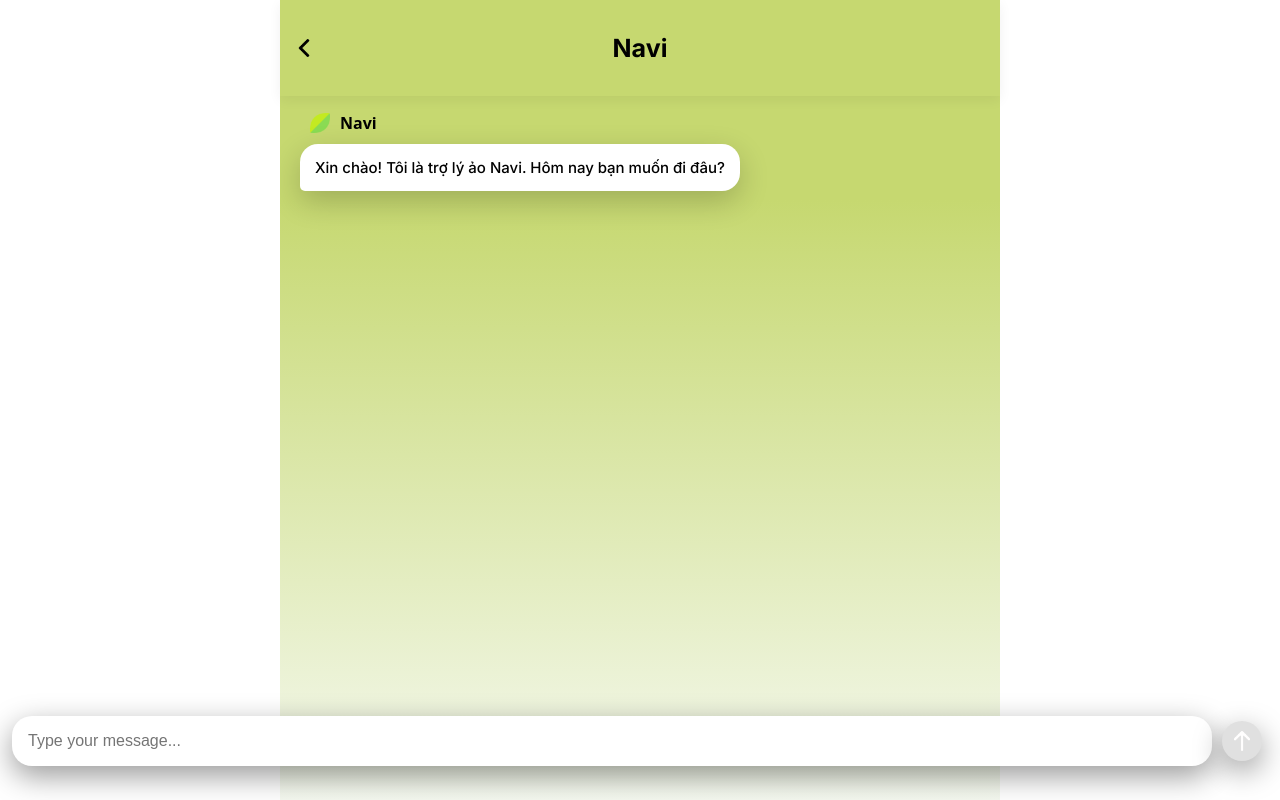
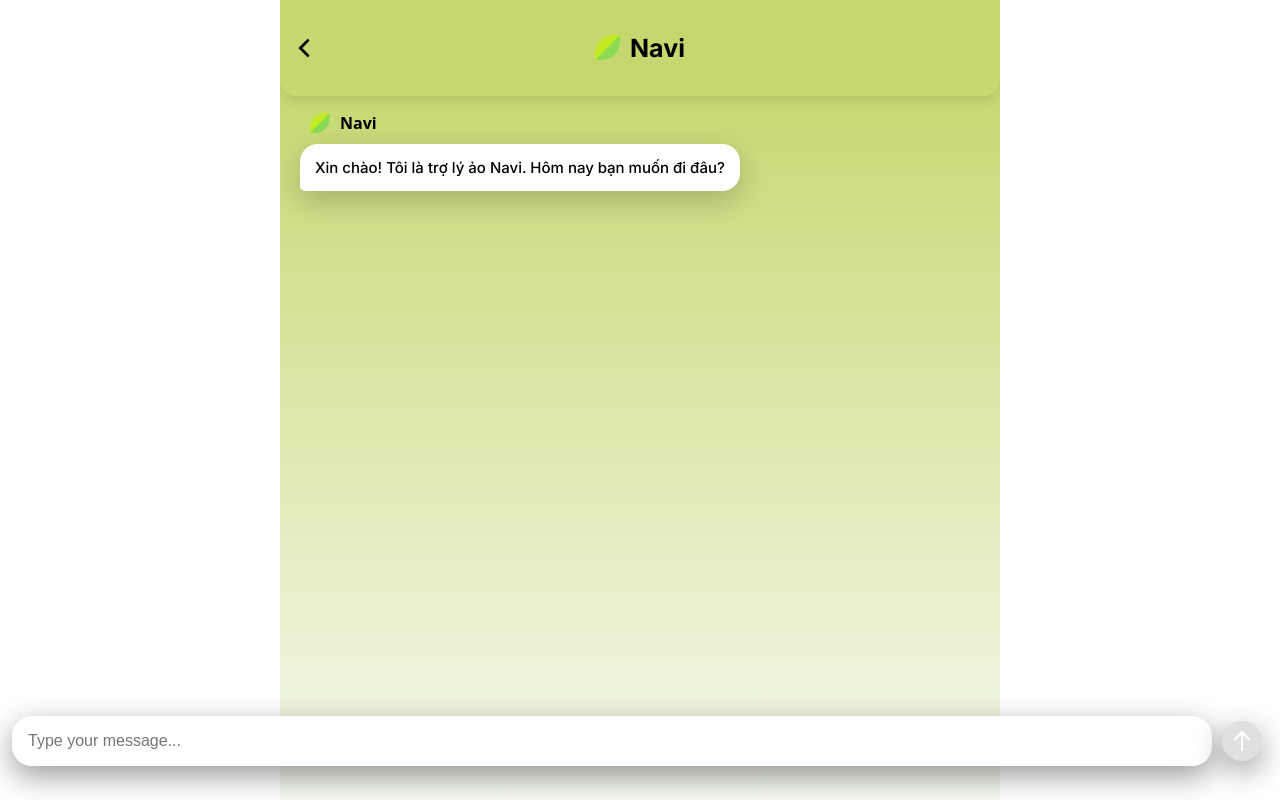
Before and after one commit to Van-Trangg/Project, a React (Vite) app in the folder frontend/: page /chat in a window 1280 px wide. Built offline with nearby package versions, Linux system fonts and the light colour scheme; no server answers.

Commit message:
đổi màu checkin + cải thiện scrolling trong chat

```diff
--- a/frontend/src/components/Pin.tsx
+++ b/frontend/src/components/Pin.tsx
@@ -2,6 +2,7 @@
 import L from "leaflet";
 import pin from "../public/pin.png";
 import here from "../public/here.png";
+import alr from "../public/already.png";
 import markerShadowPng from "leaflet/dist/images/marker-shadow.png";
 // Fix Leaflet default icon path issue in Webpack/Parcel/Vite
 // delete (L.Icon.Default.prototype as any)._getIconUrl;
@@ -32,3 +33,14 @@ export const customIconHere = new L.Icon({
   shadowSize: [30, 30],
   shadowAnchor: [18, 30],
 });
+
+export const checkedInIcon = new L.Icon({
+  iconUrl: alr,               // your custom image
+  iconRetinaUrl: alr,
+  iconSize: [35, 35],               // width, height
+  iconAnchor: [25, 30],             // point of the icon that corresponds to marker's location
+  popupAnchor: [0, -38],            // where the popup opens relative to the iconAnchor
+  shadowUrl: markerShadowPng,
+  shadowSize: [30, 30],
+  shadowAnchor: [18, 30],
+});
--- a/frontend/src/pages/Chat.jsx
+++ b/frontend/src/pages/Chat.jsx
@@ -17,12 +17,15 @@ export default function Chatbot() {
     const messagesContainerRef = useRef(null);
 
     const scrollToBottom = () => {
+        // Add a small delay to ensure DOM is ready
+        setTimeout(() => {
             if (messagesContainerRef.current) {
                 messagesContainerRef.current.scrollTo({
                     top: messagesContainerRef.current.scrollHeight,
                     behavior: 'smooth'
                 });
             }
+        }, 100);
     };
 
     useEffect(() => {
@@ -102,7 +105,10 @@ export default function Chatbot() {
                     <img src = '/src/public/back.png' width = '18px' height = '18px'/>
                 </button>
 
-                <span className = 'chat-title'>Navi</span>
+                <div className = 'chat-title'>
+                    <img className = 'chat-title-icon' src = 'src/public/ecopoint.png' height = "25px" width = "25px"></img>
+                    Navi
+                </div>
 
             </div>
             <div className="chat-window">
@@ -138,7 +144,7 @@ export default function Chatbot() {
                                 <span>Navi</span>
                             </>
                         </div>
-                        <div className='message-content bot-message'>...</div>
+                        <div className='message-content bot-message typing-indicator'></div>
                     </div>}
                     <div className = 'chat-bottom-spacer' ref={messagesEndRef} />
                 </div>
--- a/frontend/src/pages/Map.jsx
+++ b/frontend/src/pages/Map.jsx
@@ -4,7 +4,7 @@ import { MapContainer, TileLayer, Marker, useMap, Popup } from 'react-leaflet';
 import { listPlaces, getPois, percentageChecked, getNearestMap, checked } from '../api/map'
 import '../styles/Map.css'
 import 'leaflet/dist/leaflet.css';
-import { customIcon, customIconHere } from '../components/Pin';
+import { checkedInIcon, customIcon, customIconHere } from '../components/Pin';
 import rewardOutlineIcon from '../public/reward-outline.png';
 import rewardSolidIcon from '../public/reward-solid.png';
 import homeOutlineIcon from '../public/home-outline.png';
@@ -15,7 +15,6 @@ import mapOutlineIcon from '../public/map-outline.png';
 import mapSolidIcon from '../public/map-solid.png'
 import leaderboardOutlineIcon from '../public/leaderboard-outline.png';
 import leaderboardSolidIcon from '../public/leaderboard-solid.png'
-
 
 function MapController({ onMapReady }) {
   const map = useMap();
@@ -318,10 +317,10 @@ export default function Map() {
             />
             {pois.map((pin) => (
               <Marker
+                className = 'map-pin'
                 key={pin.id}
                 position={[pin.lat, pin.lng]}
-
-                icon = {customIcon}
+                icon = {checkInCache[pin.id] ? checkedInIcon : customIcon}
                 eventHandlers={{
                   click: () => {
                     setSelectedPin(pin);
--- a/frontend/src/styles/Chat.css
+++ b/frontend/src/styles/Chat.css
@@ -5,7 +5,9 @@
     display: flex;
     flex-direction: column;
     height: 100vh;
-    background: linear-gradient(#C6D870 25%, #F5F9F0 100%);
+    background: linear-gradient(#C6D870 10%, #F5F9F0 100%);
+    overflow: hidden;
+    touch-action: none; /* Prevent page-level touch scrolling */
 }
 
 .back-button {
@@ -15,19 +17,20 @@
 }
 
 .chat-header {
+    position: absolute;
     height: 12dvh;
-    position: absolute;
+    background: rgba(198, 216, 112, 0.85);
+    backdrop-filter: blur(10px);
+    border-bottom-left-radius: 16px;
+    border-bottom-right-radius: 16px;
     width: 100%;
     display: flex;
     flex-direction: row;
     padding: 10px 15px;
-    background: transparent;
-    background: #C6D870;
     align-items: center;
     z-index: 10000;
-    overflow: hidden;
-    backdrop-filter: blur(2px);
-    box-shadow: 0 4px 12px rgba(0, 0, 0, 0.06);
+    flex-shrink: 0;
+    box-shadow: 0 4px 12px rgba(0, 0, 0, 0.1);
 }
 
 .chat-title {
@@ -38,27 +41,41 @@
     font-weight: bold;
     font-size: 25px;
     color: black;
+    display: flex;
+    gap: 10px;
 }
 
 .chat-window {
-    position: sticky;
+    position: relative;
     display: flex;
     background: none;
     flex-direction: column;
-    flex-grow: 1;
-    overflow: hidden;
+    flex: 1;
+    overflow: hidden; /* Changed from auto */
+    touch-action: none; /* Prevent interference with messages-container scroll */
 }
 
 .messages-container {
-    flex-grow: 1;
+    flex: 1;
     padding: 20px;
-    overflow-y: auto;
     display: flex;
     flex-direction: column;
     gap: 20px;
     padding-top: 14dvh;
-    padding-bottom: 10dvh;
+    padding-bottom: 100px;
+    overflow-y: auto; /* Only this scrolls */
+    overflow-x: hidden;
+    scroll-behavior: smooth;
+    -webkit-overflow-scrolling: touch;
+    touch-action: pan-y; /* Explicitly allow vertical scrolling */
+    overscroll-behavior: contain; /* Prevent scroll chaining */
 }
+
+.chat-bottom-spacer {
+    height: 20px;
+    flex-shrink: 0;
+}
+
 .message-header {
     display: flex;
     align-items: center;
@@ -98,6 +115,17 @@
     flex-direction: column;
     position: relative;
     max-width: 70%;
+    animation: fadeInUp 0.3s ease-out;
+}
+@keyframes fadeInUp {
+    from {
+        opacity: 0;
+        transform: translateY(20px);
+    }
+    to {
+        opacity: 1;
+        transform: translateY(0);
+    }
 }
 .user-wrapper {
     align-self: flex-end;
@@ -109,8 +137,21 @@
 
 }
 .typing-indicator {
-    font-style: italic;
-    color: #888;
+    display: flex;
+    flex-direction: row;
+    align-items: center;
+    font-size: 20px;
+    max-width: 50px;
+    max-height: 40px;
+}
+.typing-indicator::after {
+    content: '...';
+    animation: typing 1.5s infinite;
+}
+@keyframes typing {
+    0% { content: '.'; }
+    33% { content: '..'; }
+    66% { content: '...'; }
 }
 
 .chat-input-area {
@@ -122,6 +163,8 @@
     display: flex;
     padding: 10px;
     align-items: center;
+    pointer-events: none; /* Allow clicks to pass through the container */
+    z-index: 10001;
 }
 
 .chat-input {
@@ -134,6 +177,7 @@
     outline: none;
     border: none;
     box-shadow: 0 10px 30px rgba(0, 0, 0, 0.4);
+    pointer-events: all; /* Re-enable for input itself */
 }
 
 .chat-input:hover {
@@ -168,3 +212,9 @@
 .message-pending {
     width: 12%;
 }
+
+.chat-title-icon {
+    height: 25px;
+    width: 25px;
+    margin-top: 2px;
+}
--- a/frontend/src/styles/Map.css
+++ b/frontend/src/styles/Map.css
@@ -840,3 +840,9 @@
   margin-bottom: 30px;
   box-shadow: 0 4px 12px rgba(0, 0, 0, 0.2);
 }
+.map-pin {
+  animation: bounce 2s ease-in-out;
+}
+.map-pin:hover {
+  transform: scale(1.2);
+}
```
Also changed, not shown: frontend/src/public/already.png (added). Lines whose indentation alone changed are shown as unchanged.
